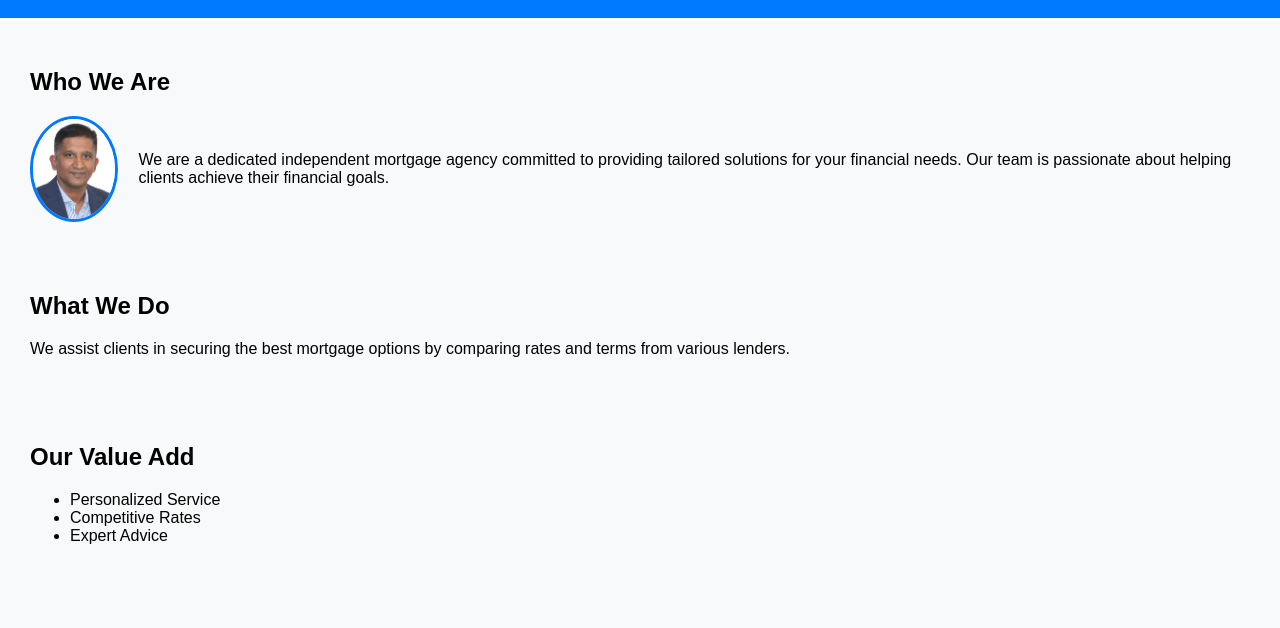
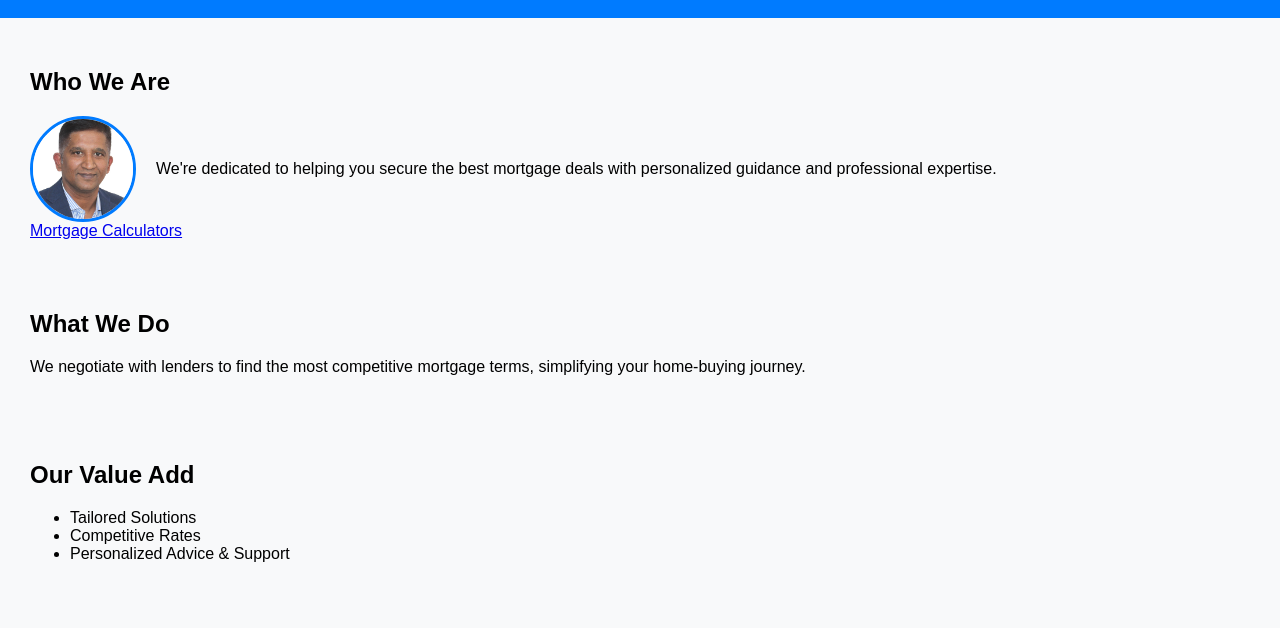
Before and after one commit to mohammednazar/nazar, a plain HTML site: page index.html in a window 1280 px wide. Shown: the part 120-748 px from the top of the page. Drawn offline with Linux system fonts and the light colour scheme.

Commit message:
Update index.html

```diff
--- a/index.html
+++ b/index.html
@@ -5,9 +5,10 @@
     <meta name="viewport" content="width=device-width, initial-scale=1.0">
     <title>Independent Mortgage Agent</title>
     <link rel="stylesheet" href="styles.css">
+    <link href="https://fonts.googleapis.com/css2?family=Montserrat:wght@700&family=Open+Sans&display=swap" rel="stylesheet">
+    <meta name="description" content="Professional mortgage services with expert advice and competitive rates.">
 </head>
 <body>
-
 <header>
     <h1>Independent Mortgage Agent</h1>
     <nav>
@@ -23,23 +24,25 @@
     <section id="who-we-are">
         <h2>Who We Are</h2>
         <div class="profile-container">
-            <img src="images/profile.jpg" alt="Your Name" class="profile-image">
-            <p>We are a dedicated independent mortgage agency committed to providing tailored solutions for your financial needs. Our team is passionate about helping clients achieve their financial goals.</p>
+            <img src="images/profile.jpg" alt="Mortgage Agent" class="profile-image">
+            <p>
+                We're dedicated to helping you secure the best mortgage deals with personalized guidance and professional expertise.
+            </p>
         </div>
+        <a href="calculators.html" class="button">Mortgage Calculators</a>
     </section>
-
 
     <section id="what-we-do">
         <h2>What We Do</h2>
-        <p>We assist clients in securing the best mortgage options by comparing rates and terms from various lenders.</p>
+        <p>We negotiate with lenders to find the most competitive mortgage terms, simplifying your home-buying journey.</p>
     </section>
 
     <section id="value-add">
         <h2>Our Value Add</h2>
         <ul>
-            <li>Personalized Service</li>
+            <li>Tailored Solutions</li>
             <li>Competitive Rates</li>
-            <li>Expert Advice</li>
+            <li>Personalized Advice & Support</li>
         </ul>
     </section>
 
```
